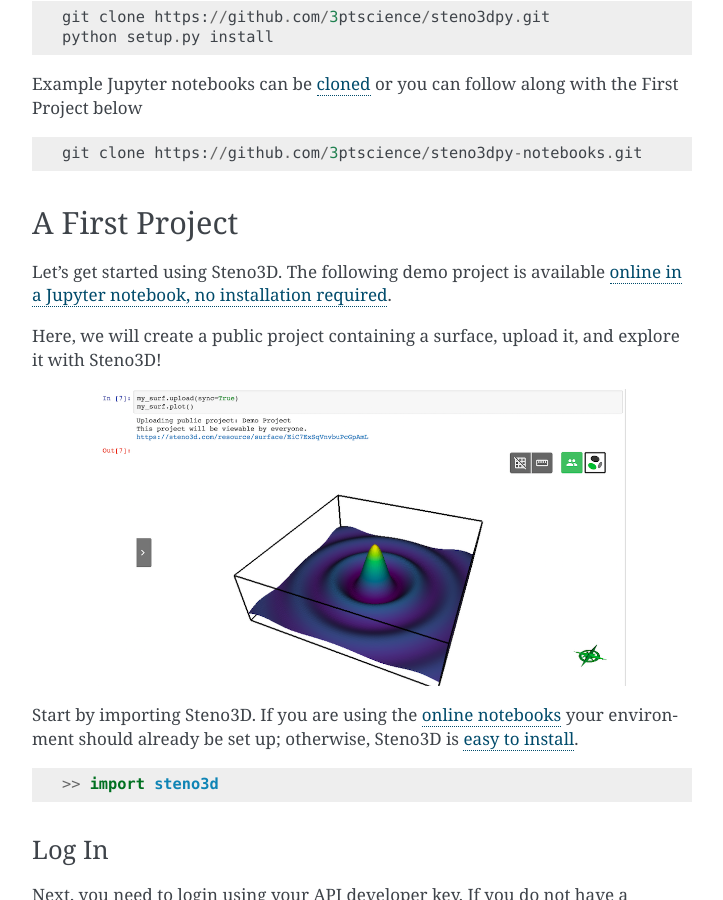
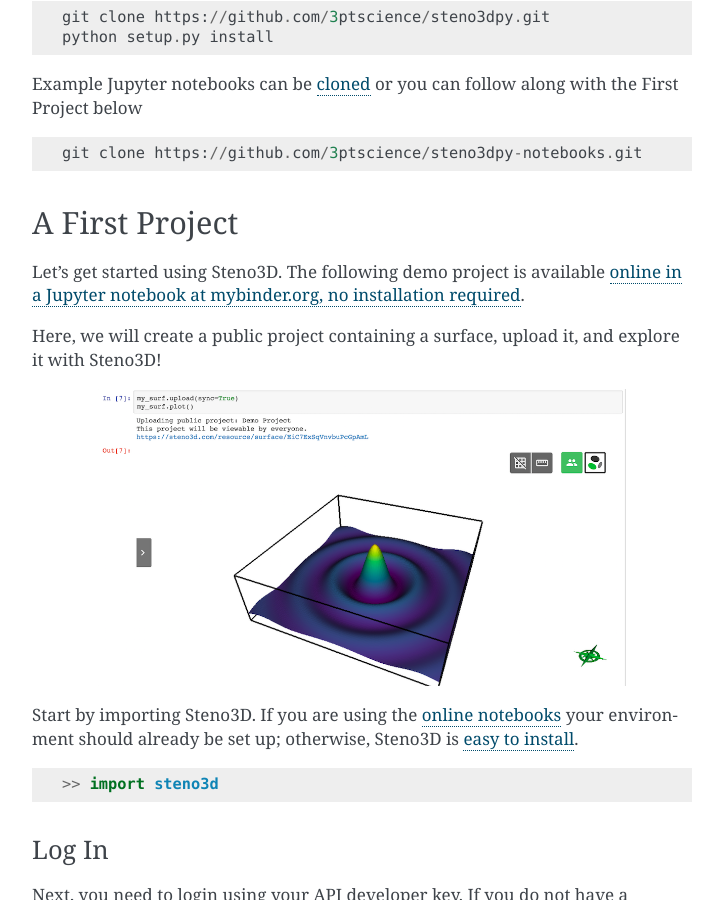
Before and after one commit to Geostatistic/steno3dpy, a Sphinx documentation site: the page built from docs/content/quickstart.rst, in a window 1280 px wide and 900 px high, scrolled down 500 px. Shown: the whole window, without its empty margins (388-1111 px from the left). Built offline with Sphinx 7.4.7, drawn with Linux system fonts in a browser that asks for light colours.

Commit message:
add reference to mybinder.org

```diff
--- a/docs/content/quickstart.rst
+++ b/docs/content/quickstart.rst
@@ -47,7 +47,7 @@
 ---------------
 
 Let's get started using Steno3D. The following demo project is available
-`online in a Jupyter notebook, no installation required <http://mybinder.org/repo/3ptscience/steno3dpy-notebooks>`_.
+`online in a Jupyter notebook at mybinder.org, no installation required <http://mybinder.org/repo/3ptscience/steno3dpy-notebooks>`_.
 
 Here, we will create a public project containing a surface, upload it, and explore it with Steno3D!
 
```
